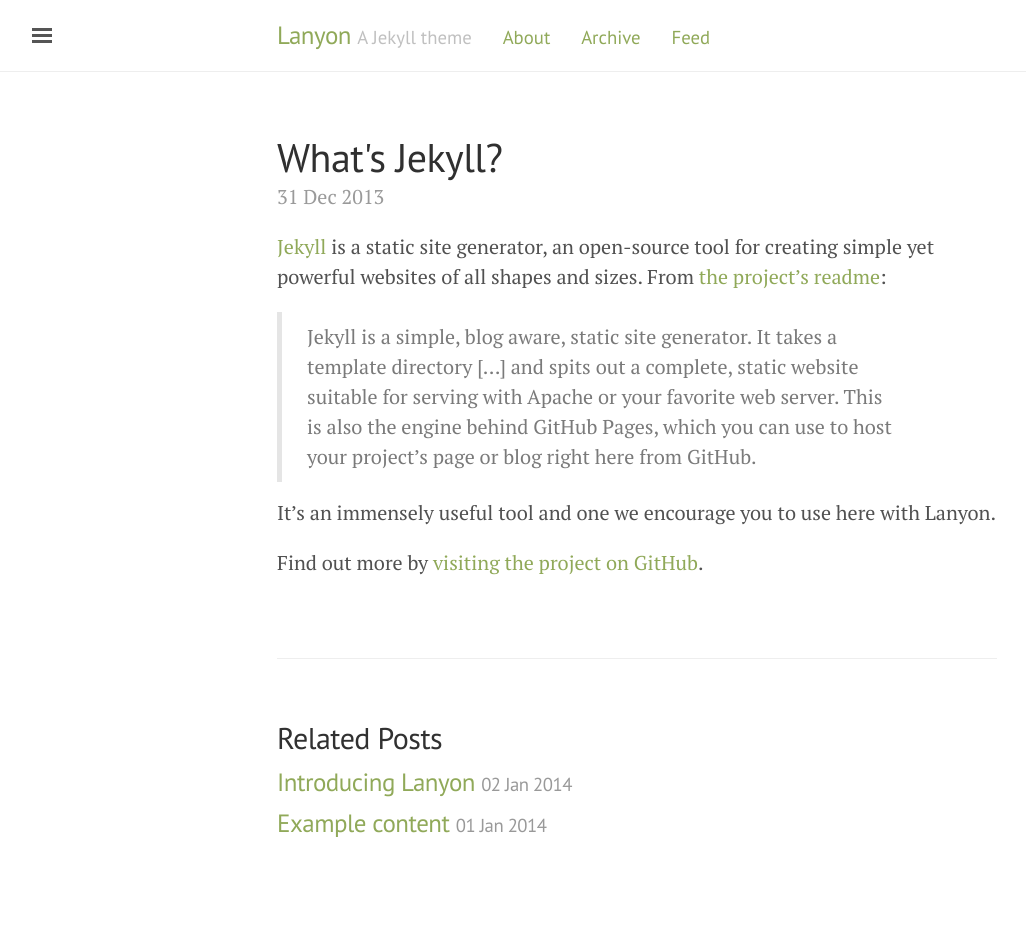
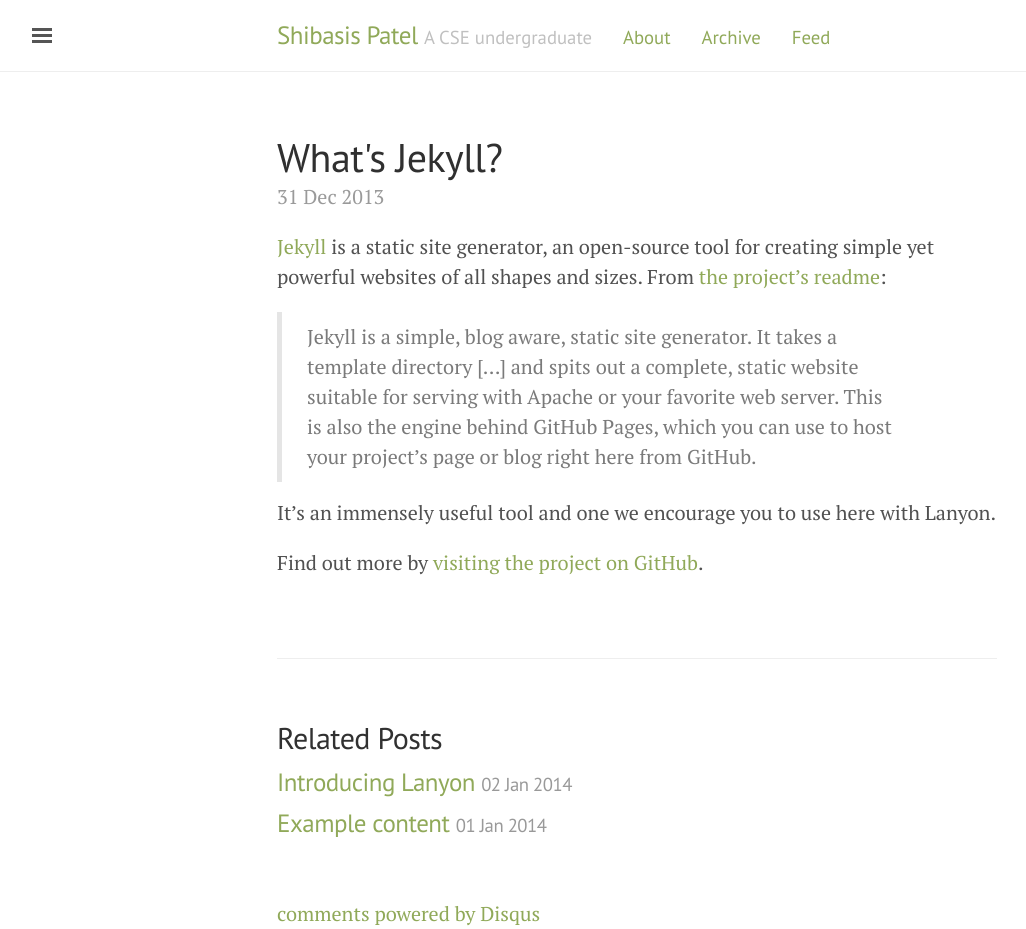
Before and after one commit to ankitjha97/shibasisp.github.io, a Jekyll site: the page built from _posts/2013-12-31-whats-jekyll.md, in a window 1280 px wide. Shown: the whole page, without its empty margins (3-1029 px from the left). Built offline with Jekyll 4.4.1, drawn with Linux system fonts in a browser that asks for light colours; comment, search, counter and statistics services are not loaded; before the commit the page ends 900 px from its top, so only the background shows below that.

Commit message:
Enabled Disqus Commenting System

```diff
--- a/_config.yml
+++ b/_config.yml
@@ -5,8 +5,8 @@
 
 
 # Setup
-title:               Lanyon
-tagline:             'A Jekyll theme'
+title:               Shibasis Patel
+tagline:             'A CSE undergraduate'
 description:         'A reserved <a href="http://jekyllrb.com" target="_blank">Jekyll</a> theme that places the utmost gravity on content with a hidden drawer. Made by <a href="https://twitter.com/mdo" target="_blank">@mdo</a>.'
 url:                 http://lanyon.getpoole.com
 baseurl:             ''
--- /dev/null
+++ b/_includes/comments.html
@@ -0,0 +1,18 @@
+{% if page.comments %}
+<div id="disqus_thread"></div>
+    <script type="text/javascript">
+        /* * * CONFIGURATION VARIABLES: EDIT BEFORE PASTING INTO YOUR WEBPAGE * * */
+        var disqus_shortname = 'shibasisp'; // required: replace example with your forum shortname
+        var disqus_developer = 1; // Comment out when the site is live
+        var disqus_identifier = "{{ page.url }}";
+
+        /* * * DON'T EDIT BELOW THIS LINE * * */
+        (function() {
+            var dsq = document.createElement('script'); dsq.type = 'text/javascript'; dsq.async = true;
+            dsq.src = '//' + disqus_shortname + '.disqus.com/embed.js';
+            (document.getElementsByTagName('head')[0] || document.getElementsByTagName('body')[0]).appendChild(dsq);
+        })();
+    </script>
+    <noscript>Please enable JavaScript to view the <a href="http://disqus.com/?ref_noscript">comments powered by Disqus.</a></noscript>
+    <a href="http://disqus.com" class="dsq-brlink">comments powered by <span class="logo-disqus">Disqus</span></a>
+{% endif %}
--- a/_layouts/default.html
+++ b/_layouts/default.html
@@ -26,6 +26,8 @@
 
       <div class="container content">
         {{ content }}
+        {% include comments.html %}
+
       </div>
     </div>
 
--- a/_layouts/post.html
+++ b/_layouts/post.html
@@ -1,5 +1,6 @@
 ---
 layout: default
+comments: True
 ---
 
 <div class="post">
```
Also changed, not shown: _posts/2013-12-31-whats-jekyll.md (+1 -0 lines).
